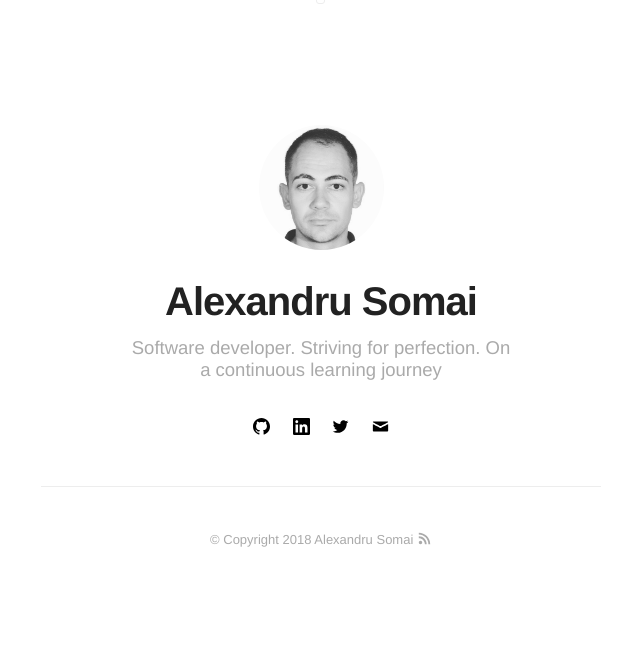
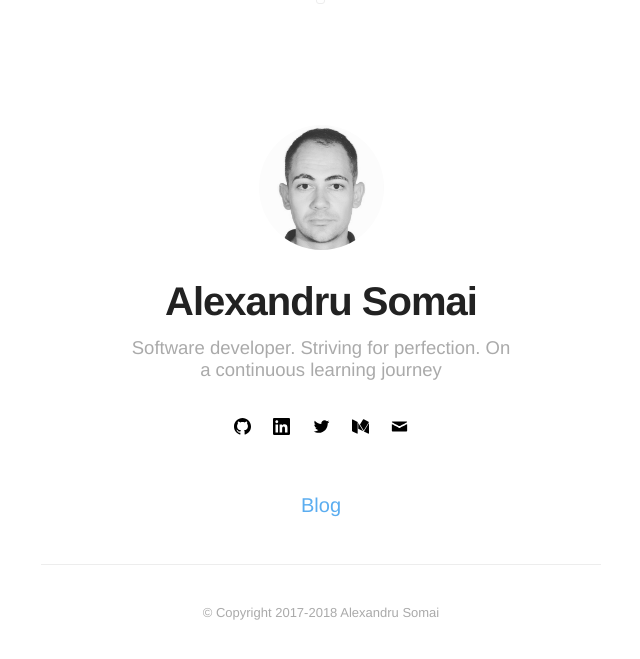
Before and after one commit to alexsomai/alexsomai.github.io, a Jekyll site: the page built from index.html, in a window 1280 px wide. Shown: the top 659 px of the page, without its empty margins (319-959 px from the left). Built offline with Jekyll 4.4.1, drawn with Linux system fonts in a browser that asks for light colours.

Commit message:
Add external blog url and disable feed

```diff
--- a/_config.yml
+++ b/_config.yml
@@ -14,6 +14,9 @@ url: https://alexsomai.com
 enforce_ssl: alexsomai.com
 
 permalink: /blog/:title/
+
+# if you have a custom blog url, this will override the default /blog
+blog_url: https://medium.com/alexsomai-space
 
 markdown: kramdown
 highlighter: rouge
@@ -41,12 +44,12 @@ github: alexsomai
 #stackoverflow: 7044681/mystackoverflow
 #quora: userquora
 #reddit: username
-#medium: medium
+medium: alexsomai
 #vimeo: myvimeo
 email: somai.alexandru@gmail.com
 
 authors:
-    johndoe:
+    alexsomai:
         name: Alexandru Somai
         bio: Software developer on a continuous learning journey
         external-image: false
@@ -68,7 +71,7 @@ projects: false
 # if you don't need "about" or "blog", comment them out below
 # don't forget to rename about.temp to about.md and blog/index.temp to blog/index.html
 about: false
-blog: false
+blog: true
 
 # do you want to show the "read time" of the posts?
 read-time: true
@@ -96,10 +99,10 @@ gems:
   - jemoji
   - jekyll-mentions
   - jekyll-seo-tag
-  - jekyll-feed
   - jekyll-sitemap
   - jekyll-gist
   - jekyll-paginate
+#  - jekyll-feed
 
 jekyll-mentions:
     base_url: https://github.com
--- a/_includes/footer.html
+++ b/_includes/footer.html
@@ -1,4 +1,4 @@
 <footer class="footer-main">
-    © Copyright {{ site.time | date: '%Y' }} {{ site.name }}
-    <a class="link" href="{{ site.url }}/feed.xml" target="_blank"><svg class="icon icon-rss"><use xlink:href="#icon-rss"></use></svg></a>
+    © Copyright 2017-{{ site.time | date: '%Y' }} {{ site.name }}
+    <!--<a class="link" href="{{ site.url }}/feed.xml" target="_blank"><svg class="icon icon-rss"><use xlink:href="#icon-rss"></use></svg></a>-->
 </footer>
--- a/_includes/nav.html
+++ b/_includes/nav.html
@@ -9,7 +9,11 @@
         {% if site.blog == true %}
             {% if page.title != "Blog" %}
                 <li class="item">
-                    <a class="link" href="{{ site.url }}/blog">Blog</a>
+                    {% if site.blog_url %}
+                        <a class="link" href="{{ site.blog_url }}" target="_blank">Blog</a>
+                    {% else %}
+                        <a class="link" href="{{ site.url }}/blog">Blog</a>
+                    {% endif %}
                 </li>
             {% endif %}
         {% endif %}
--- a/_layouts/default.html
+++ b/_layouts/default.html
@@ -17,7 +17,7 @@ layout: compress
     {% include favicon.html %}
 
     <link rel="canonical" href="{{ site.url }}{{ page.url | replace:'index.html','' }}">
-    <link rel="alternate" type="application/rss+xml" title="{{ site.title }}" href="{{ site.url }}{{ "/feed.xml" }}" />
+    <!--<link rel="alternate" type="application/rss+xml" title="{{ site.title }}" href="{{ site.url }}{{ "/feed.xml" }}" />-->
 
     <style>
     {% capture scss_sheet %}{% include style.scss %}{% endcapture %}
```
Also changed, not shown: README.md.
